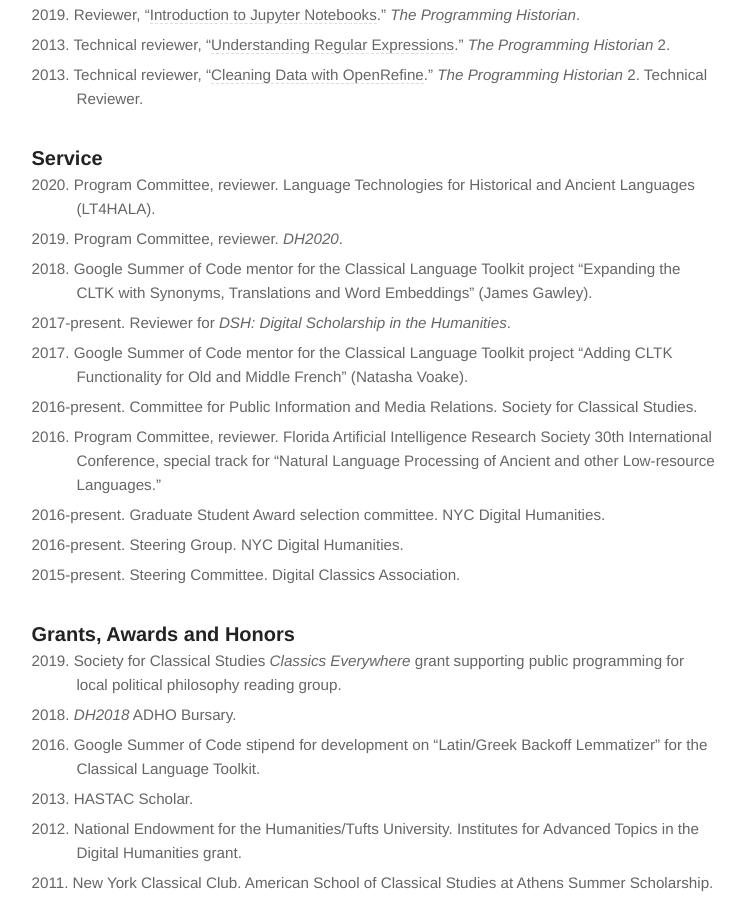
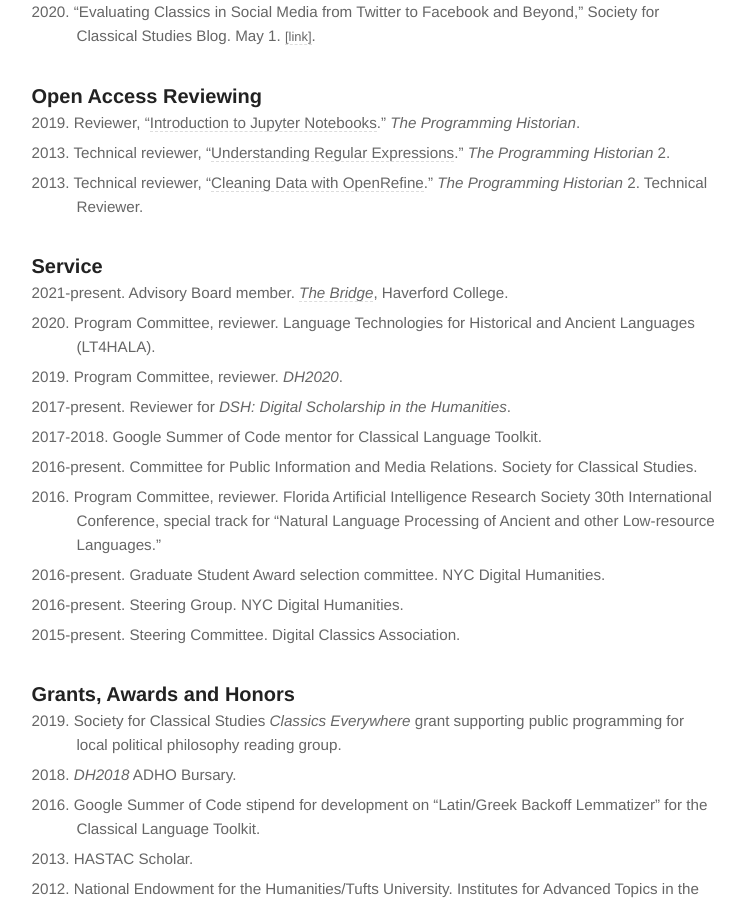
Before and after one commit to diyclassics/diyclassics.github.io, a Jekyll site: the page built from cv.md, in a window 1280 px wide and 900 px high, scrolled down 5530 px. Shown: the whole window, without its empty margins (266-1011 px from the left). Built offline with Jekyll 4.4.1, drawn with Linux system fonts in a browser that asks for light colours; some of the changed text lies outside the part shown.

Commit message:
Update cv

```diff
--- a/cv.md
+++ b/cv.md
@@ -94,6 +94,7 @@
 ### Conference Papers
 
 - 2021\. "*Sequitur, Non Sequitur*: Word Prediction in the Latin Classroom," American Classical League Institute. Online. June 21.
+- 2021\. "Conversational Agents from the Neo-Latin Colloquia to ChatterBot," *Neo-Latin Studies and Digital Humanities*. Online. April 15.
 - 2021\. "Metaformalism, or Setting a Baseline for Detecting Anagrammatic Play in Ovid’s *Metamorphoses*," Society of Classical Studies Annual Meeting. Washington, D.C. January 4. [[abstract]](../metaformalism){:.cv-link}
 - 2020\. "'Poeticness' as a Continuous Variable: Rethinking Prosaism in Horace's *Odes* 4.9," Society of Classical Studies Annual Meeting. Washington, D.C. January 4. [[abstract]](../poeticness){:.cv-link}
 - 2019\. "Hacking Multi-word Named Entity Recognition on HathiTrust Extracted Features Data," at ACH2019. Pittsburgh, Pa. July 23. [[abstract]](../multiword-ner){:.cv-link} [[slides]](https://docs.google.com/presentation/d/1gjppCZ0ZHdbV5w4djgJoBypLSAY_Q7Z3JuANASpJ4tE/edit#slide=id.p){:.cv-link}
@@ -137,6 +138,7 @@
 
 ### Invited Talks
 
+- 2021\. "'Pragmatic' Scholarship: What Coding Has Taught Me about Humanities Research," Washington and Lee University. March 25.
 - 2019\. “ELIZA, ELIZAE: The Absurdity and (Absurd) Practicality of Latin Chatbots.” MIT Programs in Digital Humanities Seminar. Massachusetts Institute of Technology. October 24. [[abstract]](../stopwords){:.cv-link}
 - 2019\. "Reassessing Poeticness and Synonymity in Latin Poetry." University of California, Los Angeles. January 10.
 - 2018\. "What is an 'Unpoetic' Word?: Reassessing Latin Literary Criticism with Digital Methods." University of Texas at Austin. November 29.
@@ -186,11 +188,11 @@
 
 ### Service
 
+- 2021-present. Advisory Board member. [*The Bridge*](https://bridge.haverford.edu/about/people), Haverford College.
 - 2020\. Program Committee, reviewer. Language Technologies for Historical and Ancient Languages (LT4HALA).
 - 2019\. Program Committee, reviewer. *DH2020*.
-- 2018\. Google Summer of Code mentor for the Classical Language Toolkit project "Expanding the CLTK with Synonyms, Translations and Word Embeddings" (James Gawley).
 - 2017-present. Reviewer for *DSH: Digital Scholarship in the Humanities*.
-- 2017\. Google Summer of Code mentor for the Classical Language Toolkit project "Adding CLTK Functionality for Old and Middle French" (Natasha Voake).
+- 2017-2018. Google Summer of Code mentor for Classical Language Toolkit.
 - 2016-present. Committee for Public Information and Media Relations. Society for Classical Studies.
 - 2016\. Program Committee, reviewer. Florida Artificial Intelligence Research Society 30th International Conference, special track for "Natural Language Processing of Ancient and other Low-resource Languages."
 - 2016-present. Graduate Student Award selection committee. NYC Digital Humanities.
```
Also changed, not shown: other parts of cv.md (+1 -1 lines).
